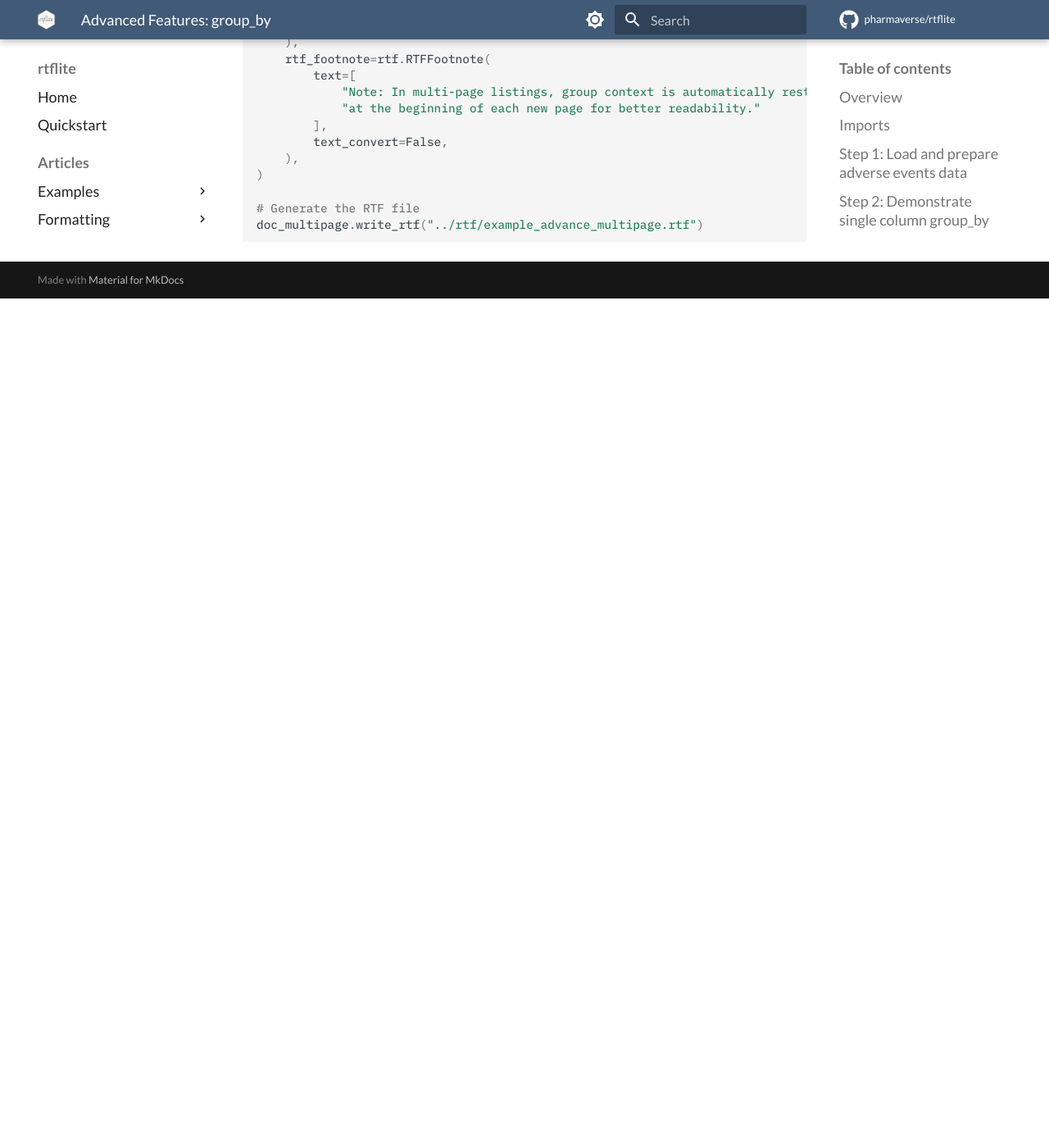
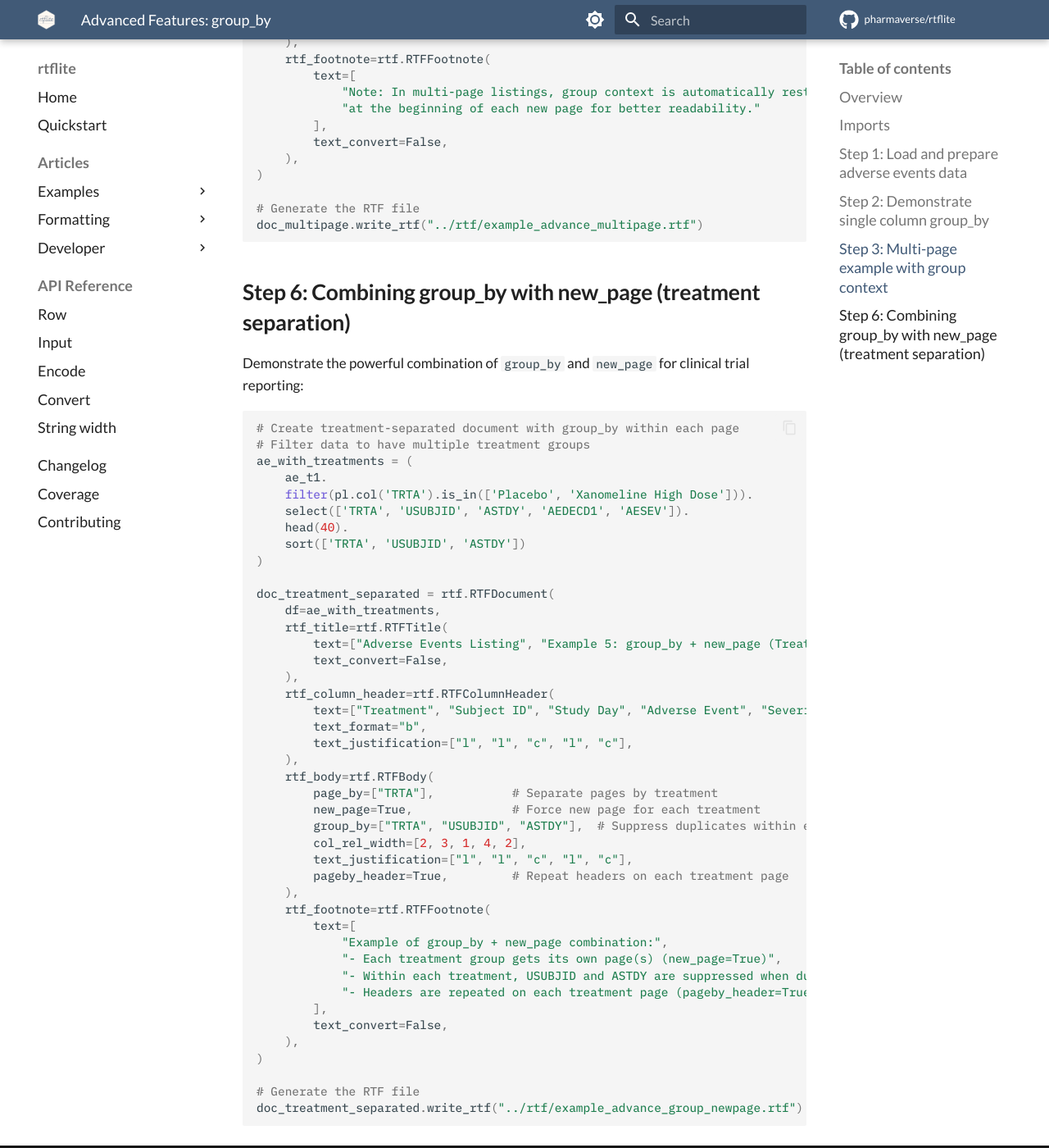
Before and after one commit to pharmaverse/rtflite, an MkDocs documentation site: the page built from docs/articles/example-advanced.md, in a window 1280 px wide and 1400 px high, scrolled down 2795 px. Shown: the whole window at 82% size. Built offline with MkDocs 1.6.1 and Material for MkDocs 9.7.7, drawn with Linux system fonts in a browser that asks for light colours; comment, search, counter and statistics services are not loaded; before the commit the page ends 3159 px from its top, so only the background shows below that.

Commit message:
add example using both page_by and group_by

````diff
--- a/docs/articles/example-advanced.md
+++ b/docs/articles/example-advanced.md
@@ -141,3 +141,53 @@
 # Generate the RTF file
 doc_multipage.write_rtf("../rtf/example_advance_multipage.rtf")
 ```
+
+## Step 6: Combining group_by with new_page (treatment separation)
+
+Demonstrate the powerful combination of `group_by` and `new_page` for
+clinical trial reporting:
+
+``` python
+# Create treatment-separated document with group_by within each page
+# Filter data to have multiple treatment groups
+ae_with_treatments = (
+    ae_t1.
+    filter(pl.col('TRTA').is_in(['Placebo', 'Xanomeline High Dose'])).
+    select(['TRTA', 'USUBJID', 'ASTDY', 'AEDECD1', 'AESEV']).
+    head(40).
+    sort(['TRTA', 'USUBJID', 'ASTDY'])
+)
+
+doc_treatment_separated = rtf.RTFDocument(
+    df=ae_with_treatments,
+    rtf_title=rtf.RTFTitle(
+        text=["Adverse Events Listing", "Example 5: group_by + new_page (Treatment Separation)"],
+        text_convert=False,
+    ),
+    rtf_column_header=rtf.RTFColumnHeader(
+        text=["Treatment", "Subject ID", "Study Day", "Adverse Event", "Severity"],
+        text_format="b",
+        text_justification=["l", "l", "c", "l", "c"],
+    ),
+    rtf_body=rtf.RTFBody(
+        page_by=["TRTA"],           # Separate pages by treatment
+        new_page=True,              # Force new page for each treatment
+        group_by=["TRTA", "USUBJID", "ASTDY"],  # Suppress duplicates within each treatment page
+        col_rel_width=[2, 3, 1, 4, 2],
+        text_justification=["l", "l", "c", "l", "c"],
+        pageby_header=True,         # Repeat headers on each treatment page
+    ),
+    rtf_footnote=rtf.RTFFootnote(
+        text=[
+            "Example of group_by + new_page combination:",
+            "- Each treatment group gets its own page(s) (new_page=True)",
+            "- Within each treatment, USUBJID and ASTDY are suppressed when duplicate (group_by)",
+            "- Headers are repeated on each treatment page (pageby_header=True)"
+        ],
+        text_convert=False,
+    ),
+)
+
+# Generate the RTF file
+doc_treatment_separated.write_rtf("../rtf/example_advance_group_newpage.rtf")
+```
````
Also changed, not shown: docs/articles/py/example-advanced.py (+46 -0 lines), docs/articles/quarto/example-advanced.qmd (+49 -0 lines), 2 other files.
